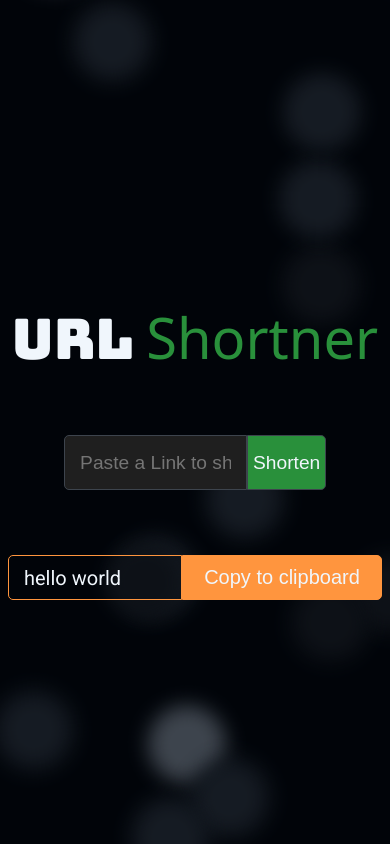
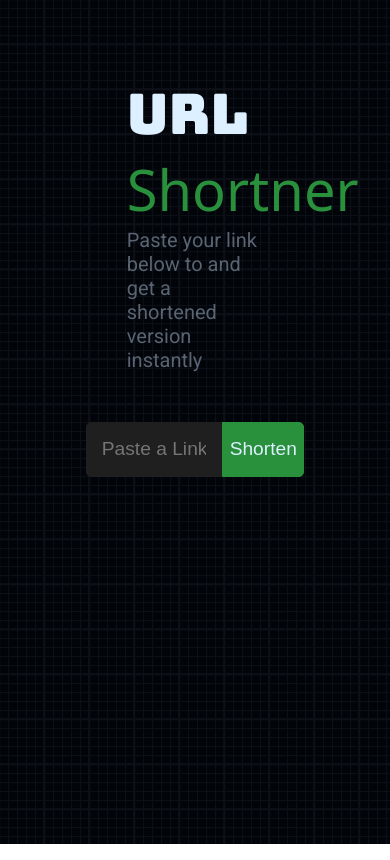
Before and after one commit to SujitInWeb/URL-Shortner, a React (Vite) app in the folder project-url/: page / in a window 390 px wide. Built offline with nearby package versions, Linux system fonts and the light colour scheme; a web font is replaced by a local one.

Commit message:
completed the project would work on mobile responsiveness and add some comments in the js functionality

```diff
--- a/project-url/src/App.css
+++ b/project-url/src/App.css
@@ -6,214 +6,21 @@
 .container{
     display: flex;
     flex-direction: column;
-    justify-content: center;
     align-items: center;
-    height: 100vh;
+    height: 100%;
     width: 100%;
 }
-
 .background {
     position: fixed;
     width: 100vw;
     height: 100vh;
     top: 0;
     left: 0;
-    color: aliceblue;
-    background: #010409;
+    background-color: #010409;
+    opacity: 1;
+    background-image:  linear-gradient(#0d1117 1.8px, transparent 1.8px), linear-gradient(90deg, #0d1117 1.8px, transparent 1.8px), linear-gradient(#0d1117 0.9px, transparent 0.9px), linear-gradient(90deg, #0d1117 0.9px, #010409 0.9px);
+    background-size: 45px 45px, 45px 45px, 9px 9px, 9px 9px;
+    background-position: -1.8px -1.8px, -1.8px -1.8px, -0.9px -0.9px, -0.9px -0.9px;
     overflow: hidden;
     z-index: -1;
 }
-
-.background span {
-    width: 20vmin;
-    height: 20vmin;
-    border-radius: 20vmin;
-    backface-visibility: hidden;
-    position: absolute;
-    animation: move;
-    animation-duration: 45;
-    animation-timing-function: linear;
-    animation-iteration-count: infinite;
-}
-
-
-.background span:nth-child(0) {
-    color: #3d444d;
-    top: 85%;
-    left: 91%;
-    animation-duration: 22s;
-    animation-delay: -50s;
-    transform-origin: -20vw -22vh;
-    box-shadow: 40vmin 0 5.2438408339969556vmin currentColor;
-}
-.background span:nth-child(1) {
-    color: #0d1117;
-    top: 17%;
-    left: 81%;
-    animation-duration: 35s;
-    animation-delay: -40s;
-    transform-origin: -24vw 16vh;
-    box-shadow: -40vmin 0 5.478722532577692vmin currentColor;
-}
-.background span:nth-child(2) {
-    color: #0d1117;
-    top: 10%;
-    left: 19%;
-    animation-duration: 37s;
-    animation-delay: -2s;
-    transform-origin: 18vw -13vh;
-    box-shadow: -40vmin 0 5.483520580709507vmin currentColor;
-}
-.background span:nth-child(3) {
-    color: #3d444d;
-    top: 81%;
-    left: 65%;
-    animation-duration: 16s;
-    animation-delay: -42s;
-    transform-origin: 3vw -23vh;
-    box-shadow: -40vmin 0 5.084157420639598vmin currentColor;
-}
-.background span:nth-child(4) {
-    color: #0d1117;
-    top: 92%;
-    left: 73%;
-    animation-duration: 54s;
-    animation-delay: -26s;
-    transform-origin: -9vw -12vh;
-    box-shadow: -40vmin 0 5.537250874391158vmin currentColor;
-}
-.background span:nth-child(5) {
-    color: #0d1117;
-    top: 68%;
-    left: 75%;
-    animation-duration: 46s;
-    animation-delay: -39s;
-    transform-origin: -12vw 22vh;
-    box-shadow: 40vmin 0 5.7823437927203285vmin currentColor;
-}
-.background span:nth-child(6) {
-    color: #151b23;
-    top: 69%;
-    left: 37%;
-    animation-duration: 19s;
-    animation-delay: -47s;
-    transform-origin: -11vw -19vh;
-    box-shadow: 40vmin 0 5.123416097933911vmin currentColor;
-}
-.background span:nth-child(7) {
-    color: #151b23;
-    top: 69%;
-    left: 57%;
-    animation-duration: 42s;
-    animation-delay: -43s;
-    transform-origin: -17vw -6vh;
-    box-shadow: 40vmin 0 5.806700195763145vmin currentColor;
-}
-.background span:nth-child(8) {
-    color: #0d1117;
-    top: 75%;
-    left: 95%;
-    animation-duration: 46s;
-    animation-delay: -45s;
-    transform-origin: 0vw 16vh;
-    box-shadow: -40vmin 0 5.755637577178833vmin currentColor;
-}
-.background span:nth-child(9) {
-    color: #151b23;
-    top: 72%;
-    left: 60%;
-    animation-duration: 16s;
-    animation-delay: -24s;
-    transform-origin: 22vw 10vh;
-    box-shadow: -40vmin 0 5.414050246968293vmin currentColor;
-}
-.background span:nth-child(10) {
-    color: #151b23;
-    top: 69%;
-    left: 37%;
-    animation-duration: 7s;
-    animation-delay: -45s;
-    transform-origin: -7vw -12vh;
-    box-shadow: 40vmin 0 5.712505199601682vmin currentColor;
-}
-.background span:nth-child(11) {
-    color: #0d1117;
-    top: 97%;
-    left: 57%;
-    animation-duration: 26s;
-    animation-delay: -8s;
-    transform-origin: -17vw 2vh;
-    box-shadow: 40vmin 0 5.474336248404715vmin currentColor;
-}
-.background span:nth-child(12) {
-    color: #3d444d;
-    top: 39%;
-    left: 40%;
-    animation-duration: 41s;
-    animation-delay: -16s;
-    transform-origin: 8vw -19vh;
-    box-shadow: 40vmin 0 5.950425419424555vmin currentColor;
-}
-.background span:nth-child(13) {
-    color: #3d444d;
-    top: 78%;
-    left: 65%;
-    animation-duration: 14s;
-    animation-delay: -29s;
-    transform-origin: -13vw -24vh;
-    box-shadow: 40vmin 0 5.008392360938977vmin currentColor;
-}
-.background span:nth-child(14) {
-    color: #151b23;
-    top: 10%;
-    left: 84%;
-    animation-duration: 51s;
-    animation-delay: -30s;
-    transform-origin: -10vw 17vh;
-    box-shadow: 40vmin 0 5.46754895336434vmin currentColor;
-}
-.background span:nth-child(15) {
-    color: #151b23;
-    top: 65%;
-    left: 76%;
-    animation-duration: 25s;
-    animation-delay: -28s;
-    transform-origin: 8vw -7vh;
-    box-shadow: 40vmin 0 5.66581551201993vmin currentColor;
-}
-.background span:nth-child(16) {
-    color: #151b23;
-    top: 47%;
-    left: 79%;
-    animation-duration: 6s;
-    animation-delay: -30s;
-    transform-origin: 6vw -3vh;
-    box-shadow: -40vmin 0 5.558942255628712vmin currentColor;
-}
-.background span:nth-child(17) {
-    color: #0d1117;
-    top: 83%;
-    left: 72%;
-    animation-duration: 15s;
-    animation-delay: -1s;
-    transform-origin: 12vw -9vh;
-    box-shadow: 40vmin 0 5.146562434740655vmin currentColor;
-}
-.background span:nth-child(18) {
-    color: #151b23;
-    top: 12%;
-    left: 77%;
-    animation-duration: 15s;
-    animation-delay: -8s;
-    transform-origin: -23vw -22vh;
-    box-shadow: -40vmin 0 5.307184731414795vmin currentColor;
-}
-.background span:nth-child(19) {
-    color: #0d1117;
-    top: 12%;
-    left: 69%;
-    animation-duration: 55s;
-    animation-delay: -11s;
-    transform-origin: 20vw 4vh;
-    box-shadow: -40vmin 0 5.8327598259341285vmin currentColor;
-}
--- a/project-url/src/BackgroundAnimate.jsx
+++ b/project-url/src/BackgroundAnimate.jsx
@@ -1,26 +1,6 @@
 const BackgroundAnimate = () => {
     return (
         <div class="background">
-           <span></span>
-           <span></span>
-           <span></span>
-           <span></span>
-           <span></span>
-           <span></span>
-           <span></span>
-           <span></span>
-           <span></span>
-           <span></span>
-           <span></span>
-           <span></span>
-           <span></span>
-           <span></span>
-           <span></span>
-           <span></span>
-           <span></span>
-           <span></span>
-           <span></span>
-           <span></span>
         </div>
     )
 }
--- a/project-url/src/LinkResult.jsx
+++ b/project-url/src/LinkResult.jsx
@@ -1,39 +1,91 @@
-import { useState } from "react"
+import { useState, useEffect } from "react"
 
-const  useCopyToClipboard = () =>{
-    const [copied , setCopied] = useState(false);
-    const copy = async (text) =>{
-        try{
+const useCopyToClipboard = () => {
+    const [copied, setCopied] = useState(false);
+    const copy = async (text) => {
+        try {
             await navigator.clipboard.writeText(text);
             setCopied(true);
-            setTimeout(() => setCopied(false),2000);
+            setTimeout(() => setCopied(false), 2000);
             return true;
-        }catch(err){
-            console.error('failed to copy :' , err);
-            setCopied (false);
+        } catch (err) {
+            console.error('failed to copy :', err);
+            setCopied(false);
             return false;
         }
     };
-    return {copied ,copy};
+    return { copied, copy };
 };
 
-const LinkResult = ({inputValue}) => {
-    console.log(inputValue);
+const LinkResult = ({ inputValue }) => {
+    const [shortenLink, setShortenLink] = useState("");
+    const [loading, setLoading] = useState(false);
+    const [error, setError] = useState("");
+    const { copied, copy } = useCopyToClipboard();
 
-    const [shortenLink , setShortenLink] = useState("hello world");
-    const {copied , copy} = useCopyToClipboard();
+    const shortenUrl = async (url) => {
+        setLoading(true);
+        setError("");
 
-    const handleCopy = () =>{
+        try {
+            // Use TinyURL's API
+            const response = await fetch(`https://tinyurl.com/api-create.php?url=${encodeURIComponent(url)}`);
+
+            if (!response.ok) {
+                throw new Error(`HTTP error! status: ${response.status}`);
+            }
+
+            const shortenedUrl = await response.text();
+
+            // Check if the response is a valid URL
+            if (shortenedUrl.startsWith('https://tinyurl.com/')) {
+                setShortenLink(shortenedUrl);
+            } else {
+                throw new Error('Invalid URL or API error');
+            }
+        } catch (err) {
+            console.error('Error shortening URL:', err);
+            setError('Failed to shorten URL. Please try again.');
+        } finally {
+            setLoading(false);
+        }
+    };
+
+    useEffect(() => {
+        if (inputValue && inputValue.trim() !== "") {
+            // Basic URL validation
+            if (inputValue.startsWith('http://') || inputValue.startsWith('https://')) {
+                shortenUrl(inputValue);
+            } else {
+                // Add https:// if no protocol specified
+                shortenUrl(`https://${inputValue}`);
+            }
+        }
+    }, [inputValue]);
+
+    const handleCopy = () => {
         copy(shortenLink);
     };
+
+    // Don't render anything if no input
+    if (!inputValue) {
+        return null;
+    }
+
     return (
         <div className="result">
-            <p>{shortenLink}</p>
-            <button onClick={handleCopy}>
-                {copied ? "Copied!" : "Copy to clipboard"}
-            </button>
+            {loading && <p>Shortening your URL...</p>}
+            {error && <p style={{color: 'red'}}>{error}</p>}
+            {shortenLink && !loading && !error && (
+                <>
+                    <p>{shortenLink}</p>
+                    <button onClick={handleCopy}>
+                        {copied ? "Copied!" : "Copy to clipboard"}
+                    </button>
+                </>
+            )}
         </div>
-    )
-}
+    );
+};
 
-export default LinkResult
+export default LinkResult;
--- a/project-url/src/index.css
+++ b/project-url/src/index.css
@@ -1,10 +1,15 @@
+*{
+    margin: 0;
+    padding: 0;
+}
 .inputContainer{
     height: 35%;
     width: 100%;
     display: flex;
     flex-direction: column;
     align-items: center;
-    color: #F0F6FC;
+    color: #DDF0FF;
+    margin-top: 12vw;
 }
 
 .inputContainer h1{
@@ -12,7 +17,7 @@
     font-family: "Bungee", sans-serif;
     font-weight: 400;
     font-style: normal;
-
+    margin: 30px 0 0 0;
 }
 .inputContainer span{
     color: #29903B;
@@ -36,8 +41,8 @@
     padding: 20px;
 }
 .inputContainer input{
-    width: 70%;
-    border: 1px solid #3D444D;
+    width: 50%;
+    border: 1px solid #1F1F1F;
     outline: none;
     height: 55px;
     max-width: 400px;
@@ -47,18 +52,18 @@
     border-top-left-radius: 5px;
     border-bottom-left-radius: 5px;
     background-color: #1F1F1F;
-    color: #F0F6FC;
+    color: #DDF0FF;
 }
 .inputContainer button{
     width: 30%;
     background-color: #29903B;
-    color: #F0F6FC;
+    color: #DDF0FF;
     display: flex;
     max-width: 150px;
     justify-content: center;
     align-items: center;
     font-size: 1.2rem;
-    border: 1px solid #3D444D;
+    border: 1px solid #29903B;
     padding: 15px 15px;
     height: 55px;
     box-sizing: border-box;
@@ -69,9 +74,10 @@
 /* styling the result section  */
 .result{
     display: flex;
-    color: #F0F6FC;
+    color: #DDF0FF;
     justify-content: center;
     align-items: center;
+    margin-top: 10px;
     height: 5%;
     width: 100%;
 
@@ -88,7 +94,7 @@
 }
 .result button{
     background: none;
-    color: #F0F6FC;
+    color: #DDF0FF;
     min-width: 200px;
     border: 1px solid #FF953E;
     background-color: #FF953E;
@@ -98,9 +104,20 @@
 .result p{
     width: 70%;
     justify-content: flex-start;
-    max-width: 300px;
+    max-width: 350px;
     border: 1px solid #FF953E;
     font-family: "Roboto", sans-serif;
     border-top-left-radius: 5px;
     border-bottom-left-radius: 5px;
 }
+.contain-heading{
+    width: 35%;
+    text-align: start;
+}
+.contain-heading p{
+    color: hsl(214, 12%, 40%);
+    font-family: roboto;
+    font-size: 1.25rem;
+    margin: 0 0 30px 0;
+    width: 100%;
+}
--- a/project-url/src/inputShortner.jsx
+++ b/project-url/src/inputShortner.jsx
@@ -10,7 +10,10 @@ const InputShortner =({setInputValue}) => {
 
     return(
         <div className="inputContainer">
-            <h1>URL <span>Shortner</span></h1>
+            <div className="contain-heading">
+                <h1>URL <span>Shortner</span></h1>
+                <p>Paste your link below to and get a shortened version instantly</p>
+            </div>
             <div className="button-box">
                 <input type="text"
                     placeholder="Paste a Link to shorten it"
```
